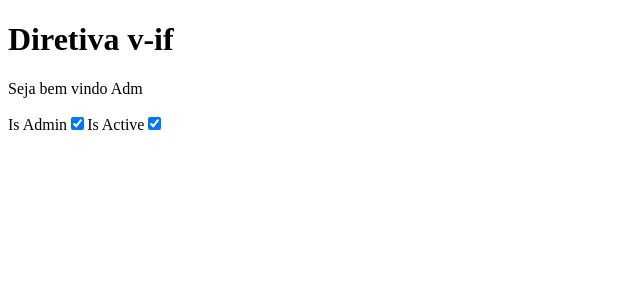
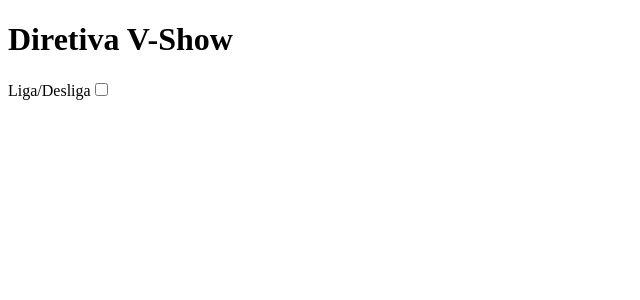
Before and after one commit to Purgato96/Vuejs, a Vue app: page / in a window 1280 px wide. Shown: the top 300 px of the page, without its empty margins (0-640 px from the left). Built offline with nearby package versions, Linux system fonts and the light colour scheme.

Commit message:
Diretiva v-show

```diff
--- a/src/App.vue
+++ b/src/App.vue
@@ -1,7 +1,9 @@
 <template>
-<Vif />
+<!--<Vif />-->
+  <VSHOW />
 </template>
 
 <script setup>
-import Vif from '@/components/Directives/VIF.vue'
+/*import Vif from '@/components/Directives/VIF.vue'*/
+import VSHOW from '@/components/Directives/VSHOW.vue'
 </script>
--- /dev/null
+++ b/src/components/Directives/VSHOW.vue
@@ -0,0 +1,19 @@
+<template>
+<h1>Diretiva V-Show</h1>
+
+  <div v-if="test.active === true">
+    <p>Lorem ipsum dolor sit amet, consectetur adipiscing elit, sed do eiusmod tempor incididunt ut
+      labore et dolore magna aliqua.</p>
+  </div>
+  <label for="active">Liga/Desliga</label>
+  <input type="checkbox" v-model="test.active" id="active"/>
+</template>
+
+<script setup>
+import { reactive, ref } from 'vue'
+
+const test = reactive({
+  active: false,
+
+})
+</script>
```
